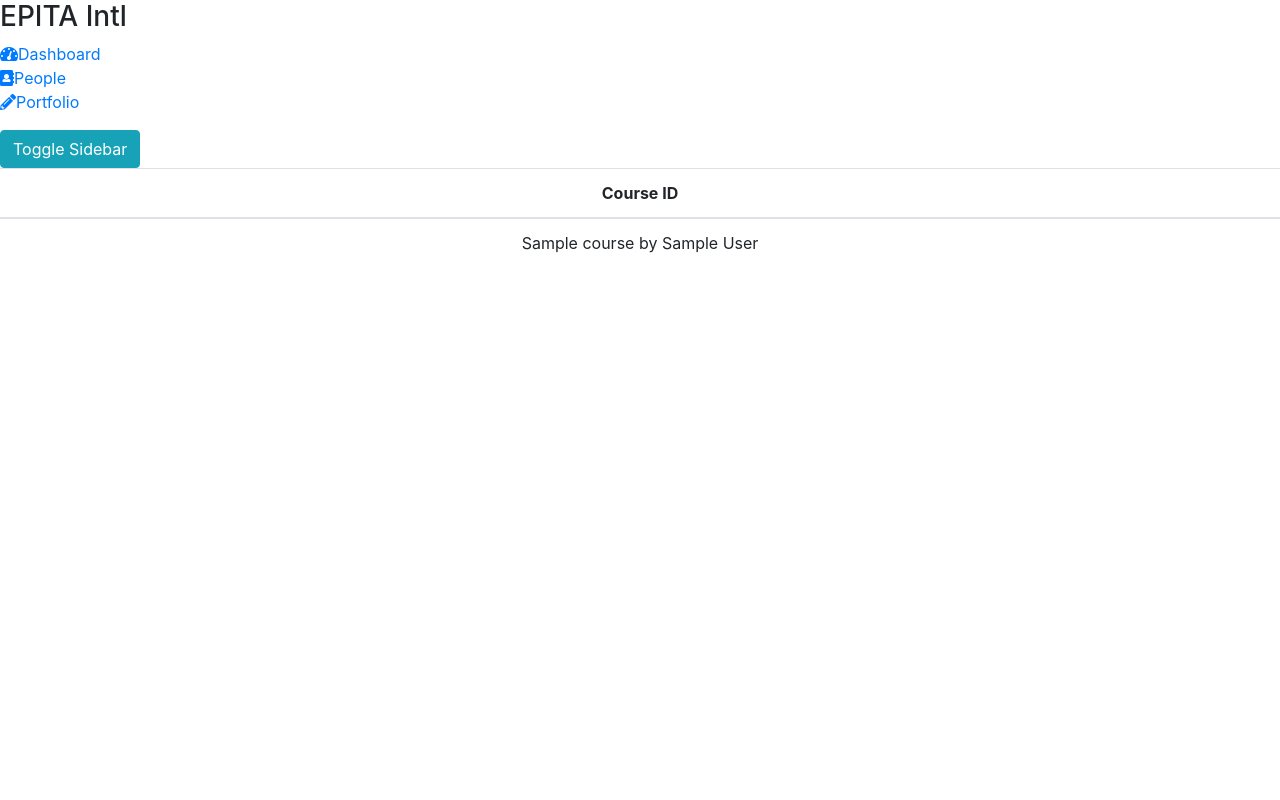
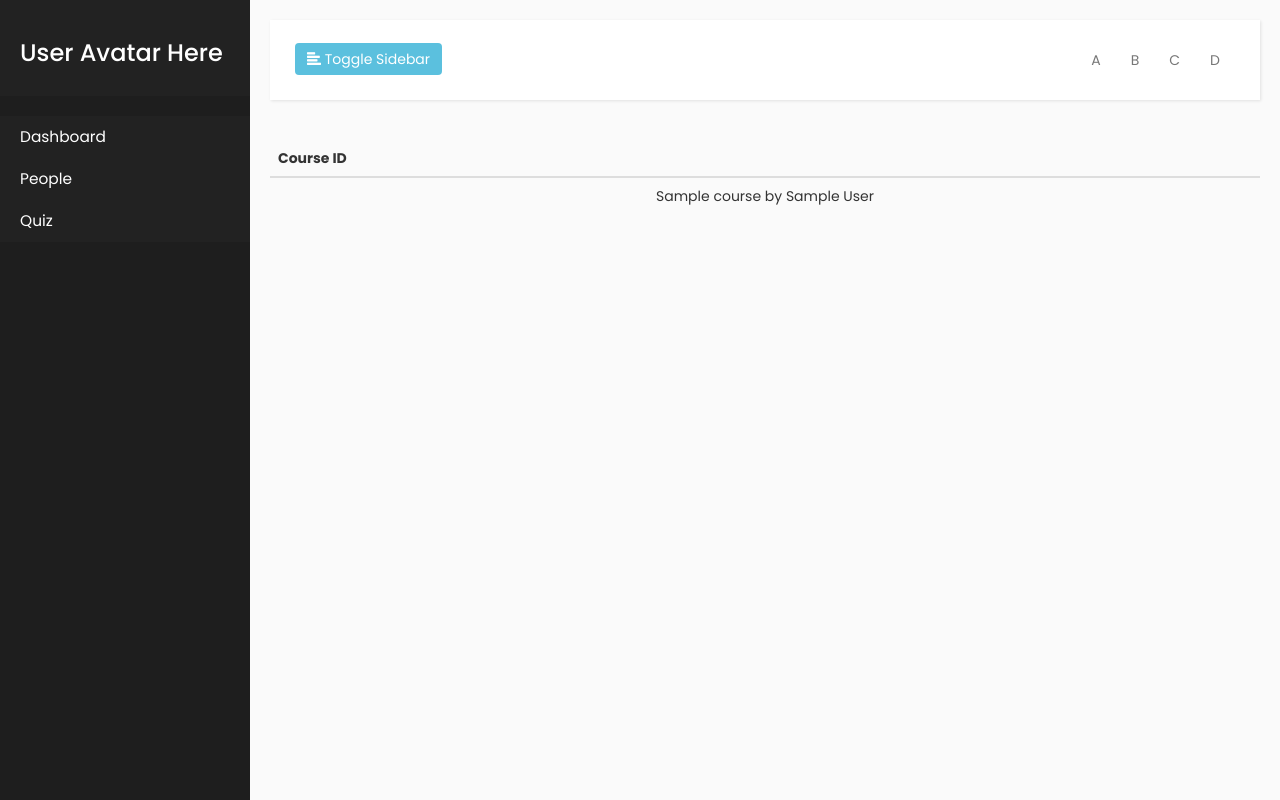
Before and after one commit to wonesy/tacosalpastor, a Django app: page /attendance/ in a window 1280 px wide. Run offline with Django 3.2, Linux system fonts and the light colour scheme; tables that the repository leaves empty hold one stand-in row (values such as "Sample post"); some libraries are stand-ins or nearby versions.

Commit message:
Changed people page entirely, black navbar, toggle btn

```diff
--- a/alpastor/static/css/base_generic.css
+++ b/alpastor/static/css/base_generic.css
@@ -5,12 +5,12 @@
 
 
 body {
-    font-family: 'Verdana', sans-serif;
+    font-family: 'Poppins', sans-serif;
     background: #fafafa;
 }
 
 p {
-    font-family: 'Verdana', sans-serif;
+    font-family: 'Poppins', sans-serif;
     font-size: 1.1em;
     font-weight: 300;
     line-height: 1.7em;
@@ -56,10 +56,10 @@
 #sidebar {
     min-width: 250px;
     max-width: 250px;
-    background: #2e353d;
+    /*background: #7386D5;*/
+    background: #1e1e1e;
     color: #fff;
     transition: all 0.3s;
-    overflow-y: hidden;
 }
 
 #sidebar.active {
@@ -68,7 +68,7 @@
 
 #sidebar .sidebar-header {
     padding: 20px;
-    background: #2e353d;
+    background: #222222;
 }
 
 #sidebar ul.components {
@@ -86,16 +86,34 @@
     display: block;
 }
 #sidebar ul li a:hover {
-    border-left: 3px solid #6f42c1;
-    color: #fff;
-    background: #4f5b69;
+    color: #7386D5;
+    background: #fff;
 }
 
 #sidebar ul li.active > a, a[aria-expanded="true"] {
     color: #fff;
-    background: #4f5b69;
+    /*background: #6d7fcc;*/
+    background: #222222;
 }
 
+.base-generic-lmargin {
+    margin-left: 10px;
+}
+
+.hover-left-brdr:hover {
+    border-left: 3px solid #d19b3d;
+    background-color: #4f5b69;
+    -webkit-transition: all 1s ease;
+    -moz-transition: all 1s ease;
+    -o-transition: all 1s ease;
+    -ms-transition: all 1s ease;
+    transition: all 1s ease;
+}
+
+.fill-width {
+    width: 100%;
+    float: left;
+}
 
 a[data-toggle="collapse"] {
     position: relative;
@@ -113,38 +131,6 @@
     content: '\e260';
 }
 
-
-ul ul a {
-    font-size: 0.9em !important;
-    padding-left: 30px !important;
-    background: #6d7fcc;
-}
-
-ul.CTAs {
-    padding: 20px;
-}
-
-ul.CTAs a {
-    text-align: center;
-    font-size: 0.9em !important;
-    display: block;
-    border-radius: 5px;
-    margin-bottom: 5px;
-}
-
-a.download {
-    background: #fff;
-    color: #7386D5;
-}
-
-a.article, a.article:hover {
-    background: #6d7fcc !important;
-    color: #fff !important;
-}
-
-.pastor-nav-icon {
-    margin-right: 10px;
-}
 
 /* ---------------------------------------------------
     CONTENT STYLE
--- a/alpastor/templates/base_generic.html
+++ b/alpastor/templates/base_generic.html
@@ -1,59 +1,93 @@
-<!DOCTYPE html>
-
 {% load static %}
 
+<!DOCTYPE html>
 <html>
     <head>
         <meta charset="utf-8">
         <meta name="viewport" content="width=device-width, initial-scale=1.0">
         <meta http-equiv="X-UA-Compatible" content="IE=edge">
 
-    <link href="{% static 'css/bootstrap.min.css' %}" rel="stylesheet" id="bootstrap-css">
-    <link href="{% static 'vendor/fontawesome/web-fonts-with-css/css/fontawesome-all.min.css' %}" rel="stylesheet">
-    <link href="{% static 'css/dashboard.css' %}" rel="stylesheet">
-    <script src="{% static 'js/bootstrap.min.js' %}"></script>
-    <script src="{% static 'js/jquery-3.3.1.min.js' %}"></script>
+        <title>Collapsible sidebar using Bootstrap 3</title>
+
+         <!-- Bootstrap CSS CDN -->
+        <link rel="stylesheet" href="https://maxcdn.bootstrapcdn.com/bootstrap/3.3.7/css/bootstrap.min.css">
+        <!-- Our Custom CSS -->
+        <link rel="stylesheet" href="{% static 'css/base_generic.css' %}">
+        <link rel="stylesheet" href="{% static 'css/people.css' %}"
+        <link rel="stylesheet" href="{% static 'vendor/fontawesome/web-fonts-with-css/css/fontawesome-all.min.css' %}">
     </head>
+    <body>
 
-    <body>
+
+
         <div class="wrapper">
+
             <!-- Sidebar Holder -->
             <nav id="sidebar">
                 <div class="sidebar-header">
-                    <h3>EPITA Intl</h3>
+                    <h3>User Avatar Here</h3>
                 </div>
 
                 <ul class="list-unstyled components">
-                    <li class="active">
+                    <li class="active hover-left-brdr">
                         <a href="/">
-                            <i class="fa fa-tachometer-alt pastor-nav-icon"></i>Dashboard
+                            <i class="fa fa-tachometer-alt"></i>
+                            <span class="base-generic-lmargin">Dashboard</span>
                         </a>
                     </li>
-                    <li>
+                    <li class="active hover-left-brdr">
                         <a href="/people">
-                            <i class="fa fa-address-book pastor-nav-icon"></i>People
+                            <i class="fa fa-address-book"></i>
+                            <span class="base-generic-lmargin">People</span>
                         </a>
                     </li>
-                    <li>
-                        <a href="/attendance">
-                            <i class="fa fa-pencil-alt pastor-nav-icon"></i>Portfolio
+                    <li class="active hover-left-brdr">
+                        <a href="/quiz">
+                            <i class="fa fa-pencil-alt"></i>
+                            <span class="base-generic-lmargin">Quiz</span>
                         </a>
                     </li>
                 </ul>
             </nav>
 
             <!-- Page Content Holder -->
-            <div id="content">
+            <div id="content" class="fill-width">
+
+                <nav class="navbar navbar-default">
+                    <div class="container-fluid">
+
                         <div class="navbar-header">
                             <button type="button" id="sidebarCollapse" class="btn btn-info navbar-btn">
                                 <i class="glyphicon glyphicon-align-left"></i>
                                 <span>Toggle Sidebar</span>
                             </button>
                         </div>
+
+                        <div class="collapse navbar-collapse" id="bs-example-navbar-collapse-1">
+                            <ul class="nav navbar-nav navbar-right">
+                                <li><a href="#">A</a></li>
+                                <li><a href="#">B</a></li>
+                                <li><a href="#">C</a></li>
+                                <li><a href="#">D</a></li>
+                            </ul>
+                        </div>
+                    </div>
+                </nav>
+
                 {% block content %}
                 {% endblock %}
+
             </div>
         </div>
+
+
+
+
+
+        <!-- jQuery CDN -->
+         <script src="https://code.jquery.com/jquery-1.12.0.min.js"></script>
+         <!-- Bootstrap Js CDN -->
+         <script src="https://maxcdn.bootstrapcdn.com/bootstrap/3.3.7/js/bootstrap.min.js"></script>
 
          <script type="text/javascript">
              $(document).ready(function () {
```
Also changed, not shown: alpastor/static/css/people.css (added, +35 -0 lines), alpastor/templates/people.html (+22 -27 lines). Lines whose indentation alone changed are shown as unchanged.
